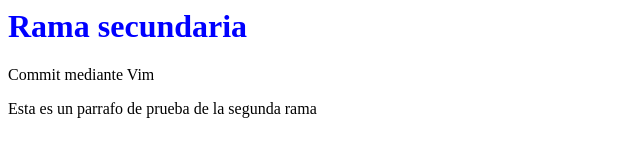
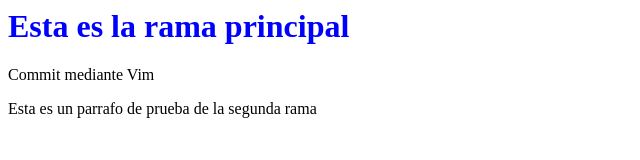
Before and after one commit to luisMartinez011/CursoGit, a plain HTML site: page index.html in a window 1280 px wide. Shown: the whole page, without its empty margins (0-640 px from the left). Drawn offline with Linux system fonts and the light colour scheme.

Commit message:
Intento de provocar un conflicto v1

```diff
--- a/index.html
+++ b/index.html
@@ -1,4 +1,4 @@
-<h1 style="color:blue;">Rama secundaria</h1>
+<h1 style="color:blue;">Esta es la rama principal</h1>
 <p>Commit mediante Vim</p>
 
 <p>Esta es un parrafo de prueba de la segunda rama</p>
```
